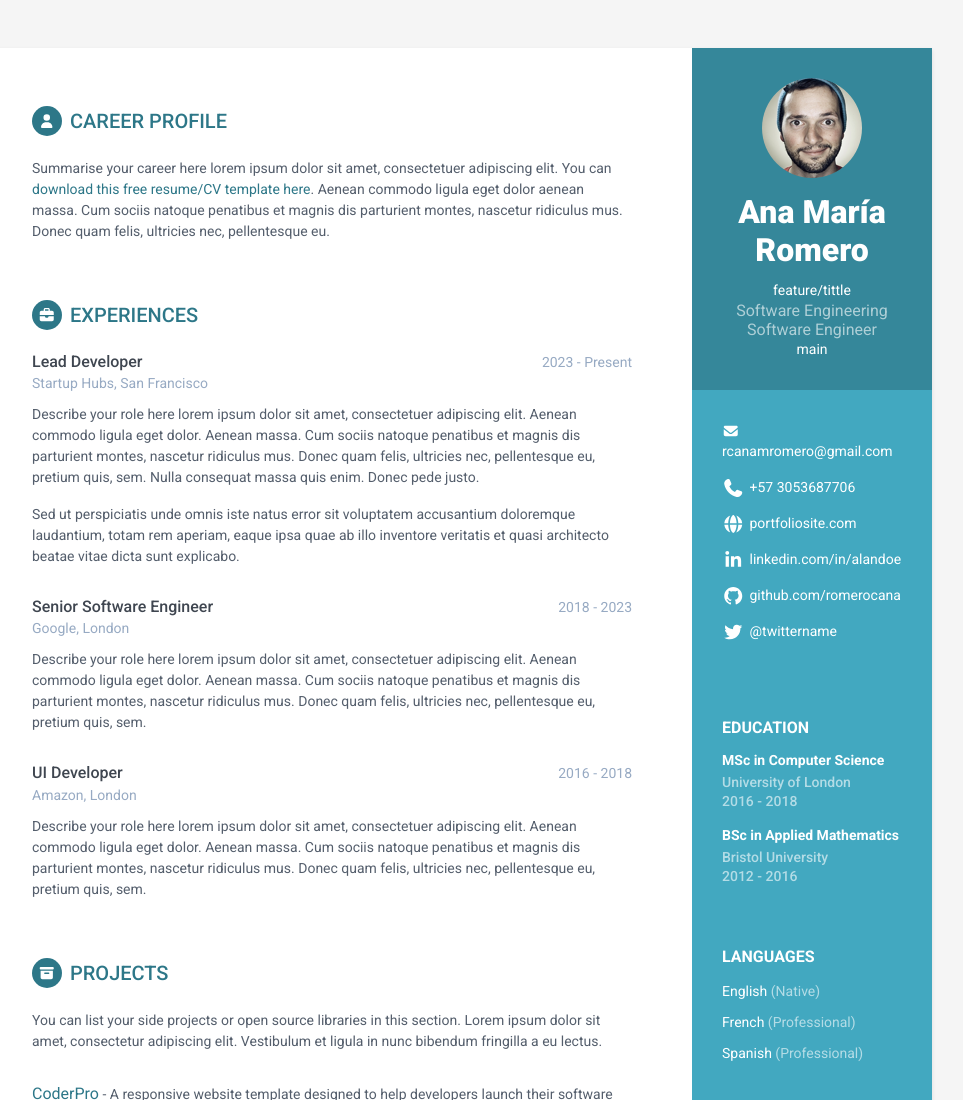
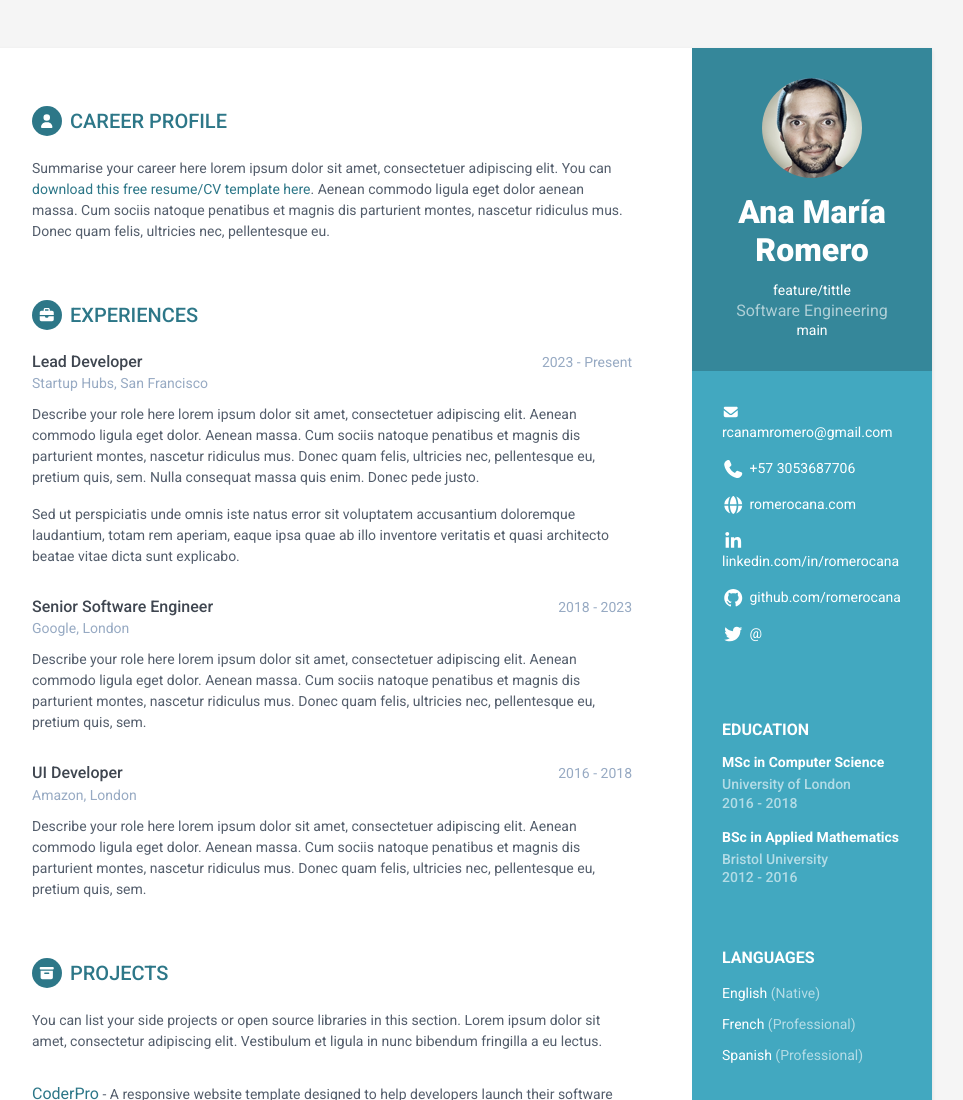
Before and after one commit to romerocana/Romero-AM, a plain HTML site: page index.html in a window 1280 px wide. Shown: the top 1100 px of the page, without its empty margins (188-1151 px from the left). Drawn offline with Linux system fonts and the light colour scheme.

Commit message:
Cambio de info contacto

```diff
--- a/index.html
+++ b/index.html
@@ -28,8 +28,6 @@
                 <h1 class="name">Ana María Romero</h1>
  feature/tittle
                 <h3 class="tagline">Software  Engineering</h3>
-
-                <h3 class="tagline">Software Engineer</h3>
 main
             </div><!--//profile-container-->
 
@@ -37,10 +35,10 @@ main
                 <ul class="list-unstyled contact-list">
                     <li class="email"><i class="fa-solid fa-envelope"></i><a href="mailto: yourname@email.com">rcanamromero@gmail.com</a></li>
                     <li class="phone"><i class="fa-solid fa-phone"></i><a href="tel:0123 456 789">+57 3053687706</a></li>
-                    <li class="website"><i class="fa-solid fa-globe"></i><a href="https://themes.3rdwavemedia.com/bootstrap-templates/resume/orbit-free-resume-cv-bootstrap-theme-for-developers/" target="_blank">portfoliosite.com</a></li>
-                    <li class="linkedin"><i class="fa-brands fa-linkedin-in"></i><a href="#" target="_blank">linkedin.com/in/alandoe</a></li>
+                    <li class="website"><i class="fa-solid fa-globe"></i><a href="https://themes.3rdwavemedia.com/bootstrap-templates/resume/orbit-free-resume-cv-bootstrap-theme-for-developers/" target="_blank">romerocana.com</a></li>
+                    <li class="linkedin"><i class="fa-brands fa-linkedin-in"></i><a href="#" target="_blank">linkedin.com/in/romerocana</a></li>
                     <li class="github"><i class="fa-brands fa-github"></i><a href="#" target="_blank">github.com/romerocana</a></li>
-                    <li class="twitter"><i class="fa-brands fa-twitter"></i><a href="https://twitter.com/3rdwave_themes" target="_blank">@twittername</a></li>
+                    <li class="twitter"><i class="fa-brands fa-twitter"></i><a href="https://twitter.com/3rdwave_themes" target="_blank">@</a></li>
                 </ul>
             </div><!--//contact-container-->
             <div class="education-container container-block">
```
